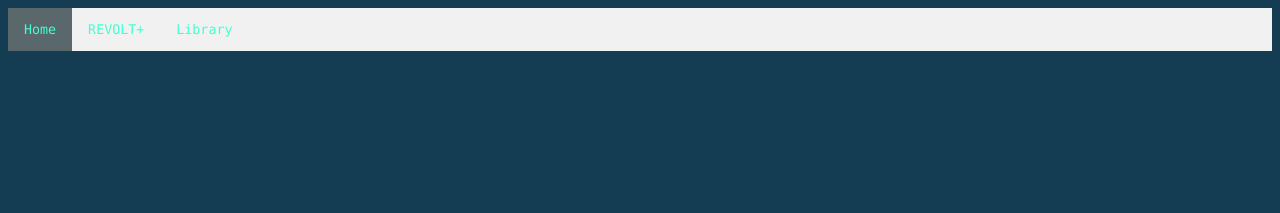
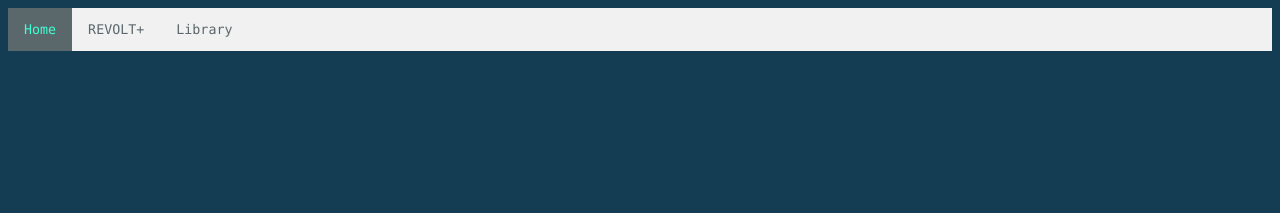
Before and after one commit to tyemidev/tyemidev.github.io, a Jekyll site: the page tyemiapp/index.html, which Jekyll copies as it is, in a window 1280 px wide. Shown: the top 213 px of the page. Built offline with Jekyll 4.4.1, drawn with Linux system fonts in a browser that asks for light colours.

Commit message:
tweaked style

```diff
--- a/styles/tyemi.css
+++ b/styles/tyemi.css
@@ -49,6 +49,7 @@ code {
   /* Style the buttons that are used to open the tab content */
   .tab button {
     background-color: inherit;
+    color: #5a676b;
     float: left;
     border: none;
     outline: none;
```
